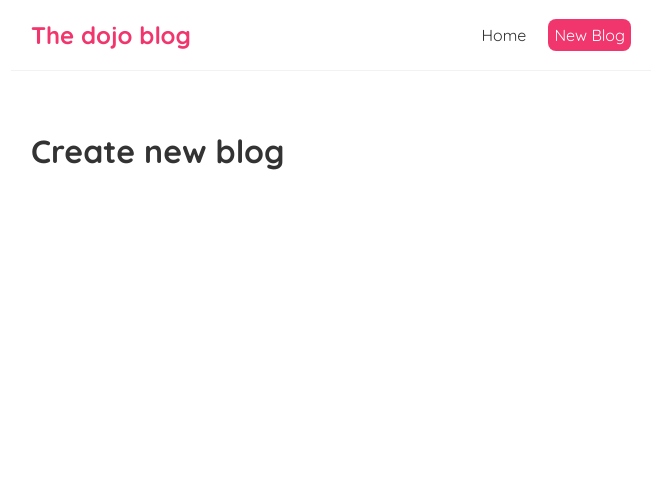
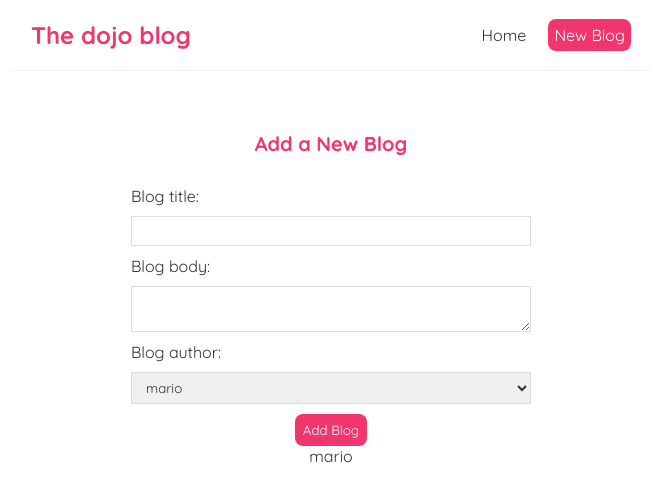
Before and after one commit to akramghaleb/react-The-dojo-blog, a React (Create React App) app in the folder dojo-blog/: page /create in a window 1280 px wide. Shown: the top 502 px of the page, without its empty margins (309-971 px from the left). Built offline with nearby package versions, Linux system fonts and the light colour scheme.

Commit message:
Controlled Inputs (forms)

```diff
--- a/dojo-blog/src/Createblog.js
+++ b/dojo-blog/src/Createblog.js
@@ -1,9 +1,42 @@
+import { useState } from "react";
+
 const CreateBlog = () => {
-    return (
-        <div id="create_blog">
-            <h1>Create new blog</h1>
-        </div>
-     );
+    const [title, setTitle] = useState('');
+  const [body, setBody] = useState('');
+  const [author, setAuthor] = useState('mario');
+
+  return (
+    <div className="create">
+      <h2>Add a New Blog</h2>
+      <form>
+        <label>Blog title:</label>
+        <input
+          type="text"
+          required
+          value={title}
+          onChange={(e) => setTitle(e.target.value)}
+        />
+        <label>Blog body:</label>
+        <textarea
+          required
+          value={body}
+          onChange={(e) => setBody(e.target.value)}
+        ></textarea>
+        <label>Blog author:</label>
+        <select
+          value={author}
+          onChange={(e) => setAuthor(e.target.value)}
+        >
+          <option value="mario">mario</option>
+          <option value="yoshi">yoshi</option>
+        </select>
+        <button>Add Blog</button>
+      </form>
+      <p>{title}</p>
+      <p>{body}</p>
+      <p>{author}</p>
+    </div>
+  );
 }
 
 export default CreateBlog;
--- a/dojo-blog/src/index.css
+++ b/dojo-blog/src/index.css
@@ -69,3 +69,35 @@
   border-radius: 8px;
   cursor: pointer;
 }
+
+/* create new blog form */
+.create {
+  max-width: 400px;
+  margin: 0 auto;
+  text-align: center;
+}
+.create label {
+  text-align: left;
+  display: block;
+}
+.create h2 {
+  font-size: 20px;
+  color: #f1356d;
+  margin-bottom: 30px;
+}
+.create input, .create textarea, .create select {
+  width: 100%;
+  padding: 6px 10px;
+  margin: 10px 0;
+  border: 1px solid #ddd;
+  box-sizing: border-box;
+  display: block;
+}
+.create button {
+  background: #f1356d;
+  color: #fff;
+  border: 0;
+  padding: 8px;
+  border-radius: 8px;
+  cursor: pointer;
+}
```
